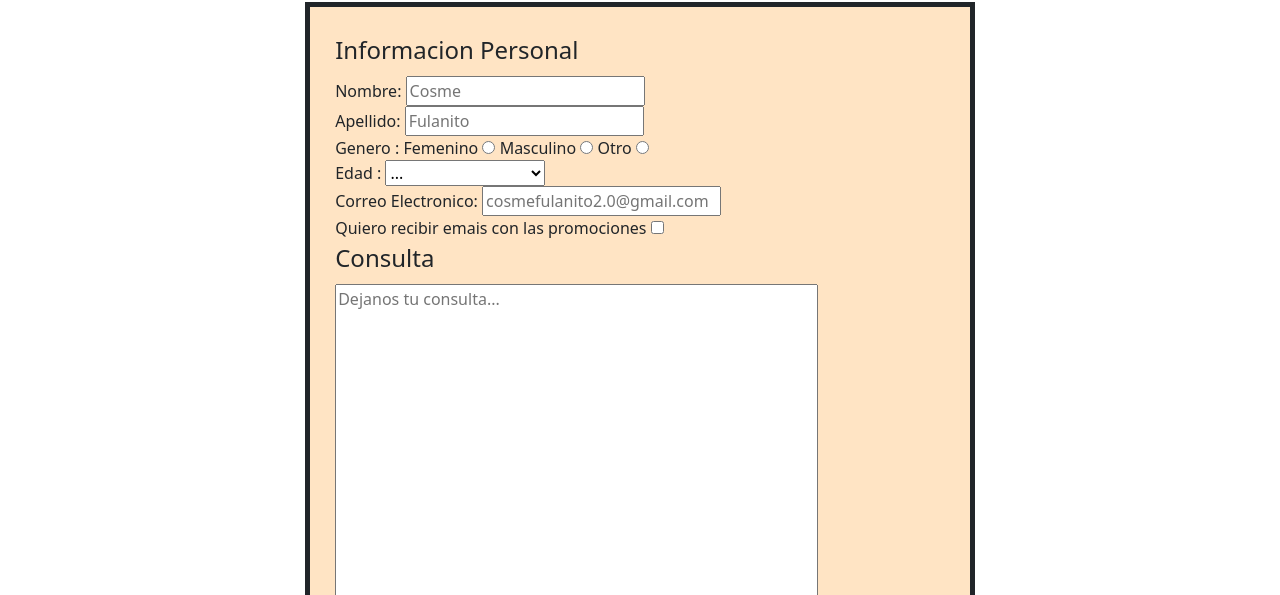
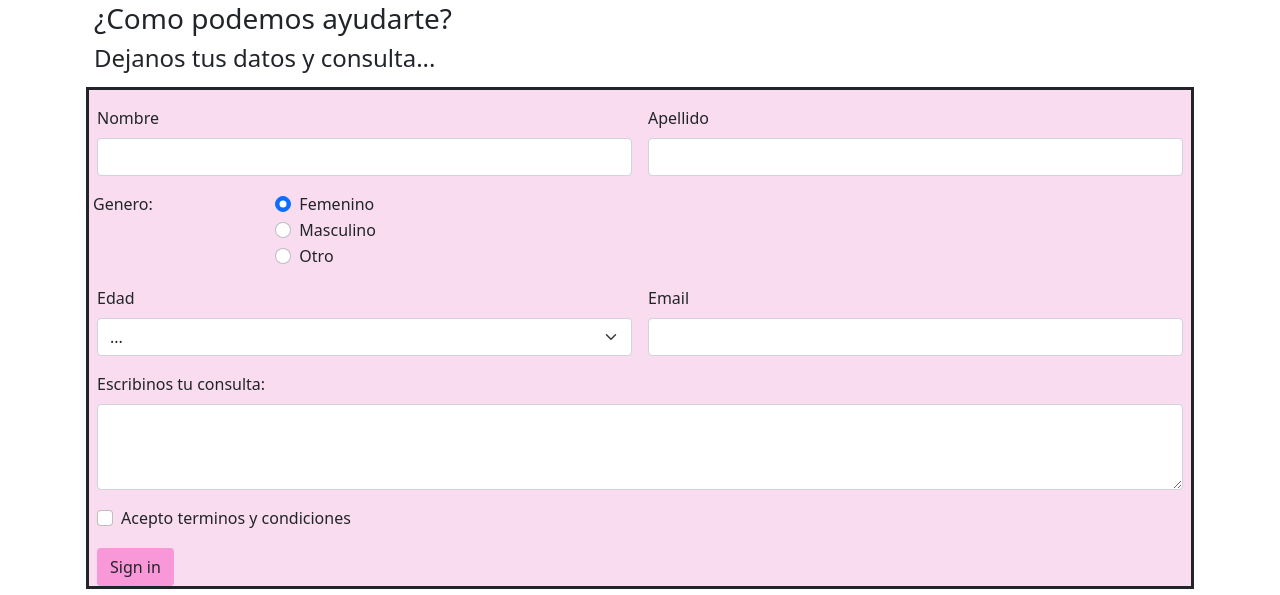
Before and after one commit to rooramirez/peluqueria-tu-estilo, a plain HTML site: page views/contacto.html in a window 1280 px wide. Shown: the part 1429-2024 px from the top of the page. Drawn offline with nearby package versions, Linux system fonts and the light colour scheme.

Commit message:
se finaliza el diseño con bootstrap en todas las paginas y se agrega diseño personal

```diff
--- a/hojaDeEstilo.css
+++ b/hojaDeEstilo.css
@@ -55,7 +55,7 @@ h1{
 /*footer*/
 .footer {
     grid-area: footer;
-    background-color: rgba(213, 59, 218, 0.67);
+    background-color: rgba(177, 61, 125, 0.65);
     padding-left: 8px;
 
 }
@@ -102,6 +102,9 @@ h1{
     margin: 50px, 500px, 0, 50px;
 
 }
+.bg-pink{
+    background-color: rgba(241, 160, 217, 0.50);
+}
 
 /*inicio de estilo para contactos*/
 .contacto-iconos{
@@ -135,3 +138,15 @@ h1{
     padding: 25px;
     display: flex;
 }
+
+.btn-peluqueria{
+    background-color: rgba(248, 152, 216, 1.00);
+
+}
+
+.form-style{
+    margin-top: 15px;
+    margin-bottom: 15px;
+    background-color: rgba(243, 186, 226, 0.5);
+    border: solid;
+}
--- a/views/contacto.html
+++ b/views/contacto.html
@@ -19,7 +19,7 @@
             <!--inicio de navbar-->
         <nav class="navbar navbar-expand-lg navbar-light bg-gradient">
             <div class="container-fluid">
-            <a class="navbar-brand" href="index.html">
+            <a class="navbar-brand" href="../index.html">
                 <img src="../icons/Hair-Barbers-Scissors-icon.png" alt="logo de la Peluqueria Tu Estilo">
             </a>
             <button class="navbar-toggler" type="button" data-bs-toggle="collapse" data-bs-target="#navbarSupportedContent" aria-controls="navbarSupportedContent" aria-expanded="false" aria-label="Toggle navigation">
@@ -80,11 +80,11 @@
                     style="border:0;" allowfullscreen="" loading="lazy" referrerpolicy="no-referrer-when-downgrade"></iframe>
             </div>
         </section>
-        <section>
-            <form class="style-form" action="envio.js" id="contacto">
+        <section class="container">
+            <!-- <form class="style-form" action="envio.js" id="contacto">
                 <div class="letra-form">
-                    <!-- <fieldset> -->
-                        <legend>Informacion Personal</legend>
+                 <fieldset> -->
+                        <!-- <legend>Informacion Personal</legend>
                         <label for="name">Nombre: </label>
                         <input type="text" id="name" placeholder="Cosme">
                         <br>
@@ -113,16 +113,84 @@
                         <br>
                         <label for="promos">Quiero recibir emais con las promociones</label>
                         <input type="checkbox" id="promos" value="si">
-                    <!-- </fieldset>
+                  </fieldset>
                     <fieldset> -->
-                        <legend >Consulta</legend>
+                        <!-- <legend >Consulta</legend>
                         <textarea class="margin-textarea" name="" id="" cols="50" rows="25" placeholder="Dejanos tu consulta..."></textarea>
-                    <!-- </fieldset> -->
-                    <br>
+                     </fieldset> -->
+                    <!-- <br>
                     <input type="submit" value="Enviar">
                     <input type="reset" value="Cancelar">
             </div>
-        </form>
+        </form> -->
+        <h3>¿Como podemos ayudarte?</h3>
+        <h4>Dejanos tus datos y consulta...</h4>
+        <!--form bootstrap-->
+        <form class="row g-3 form-style">
+            <div class="col-md-6">
+              <label for="inputPassword4" class="form-label">Nombre</label>
+              <input type="text" class="form-control" id="inputPassword4">
+            </div>
+            <div class="col-md-6">
+                <label for="inputPassword4" class="form-label">Apellido</label>
+                <input type="text" class="form-control" id="inputPassword4">
+            </div>
+            <fieldset class="row g-2">
+                <legend class="col-form-label col-sm-2 pt-0">Genero: </legend>
+                <div class="col-sm-10">
+                  <div class="form-check">
+                    <input class="form-check-input" type="radio" name="gridRadios" id="gridRadios1" value="option1" checked>
+                    <label class="form-check-label" for="gridRadios1">
+                      Femenino
+                    </label>
+                  </div>
+                  <div class="form-check">
+                    <input class="form-check-input" type="radio" name="gridRadios" id="gridRadios2" value="option2">
+                    <label class="form-check-label" for="gridRadios2">
+                       Masculino
+                    </label>
+                  </div>
+                  <div class="form-check">
+                    <input class="form-check-input" type="radio" name="gridRadios" id="gridRadios2" value="option2">
+                    <label class="form-check-label" for="gridRadios2">
+                       Otro
+                    </label>
+                  </div>
+                </div>
+              </fieldset>
+
+            <div class="col-md-6">
+              <label for="inputState" class="form-label">Edad</label>
+              <select id="inputState" class="form-select">
+                <option selected>...</option>
+                <option>Menor de 18 años</option>
+                <option>Entre 18 y 25 años</option>
+                <option>Entre 26 y 34 años</option>
+                <option>35 ó más</option>
+              </select>
+            </div>
+            <div class="col-md-6">
+                <label for="inputEmail4" class="form-label">Email</label>
+                <input type="email" class="form-control" id="inputEmail4">
+            </div>
+            <div class="g-3">
+                <label for="exampleFormControlTextarea1" class="form-label">Escribinos tu consulta: </label>
+                <textarea class="form-control" id="exampleFormControlTextarea1" rows="3"></textarea>
+              </div>
+            <div class="col-12">
+              <div class="form-check">
+                <input class="form-check-input" type="checkbox" id="gridCheck">
+                <label class="form-check-label" for="gridCheck">
+                  Acepto terminos y condiciones
+                </label>
+              </div>
+            </div>
+            <div class="col-12">
+              <button type="submit" class="btn btn-peluqueria">Sign in</button>
+            </div>
+          </form>
+        <!--fin form bootstrap-->
+
         </section>
     </main>
     <!--footer propio-->
```
Also changed, not shown: index.html (+5 -5 lines), views/servicios.html (+7 -2 lines), views/tienda.html (+3 -3 lines), views/turnos.html (+1 -1 lines).
